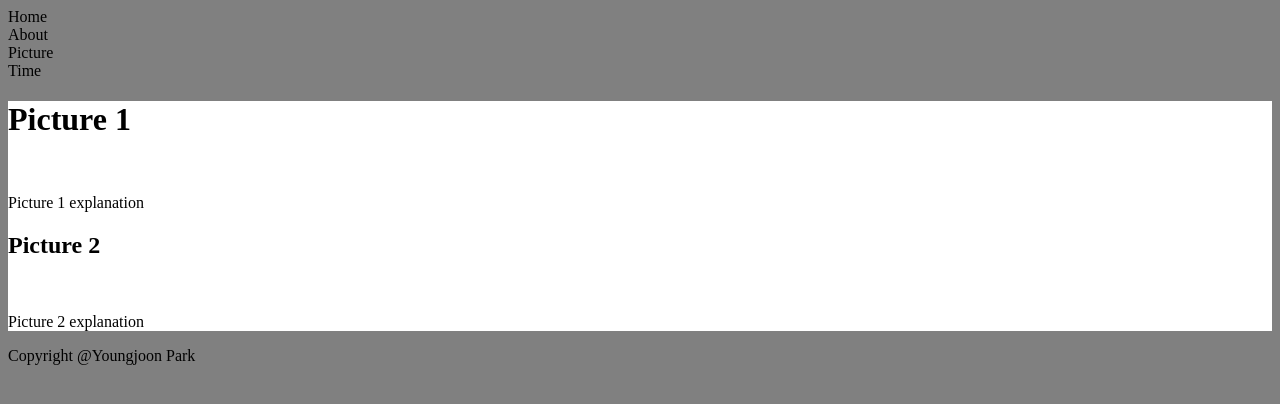
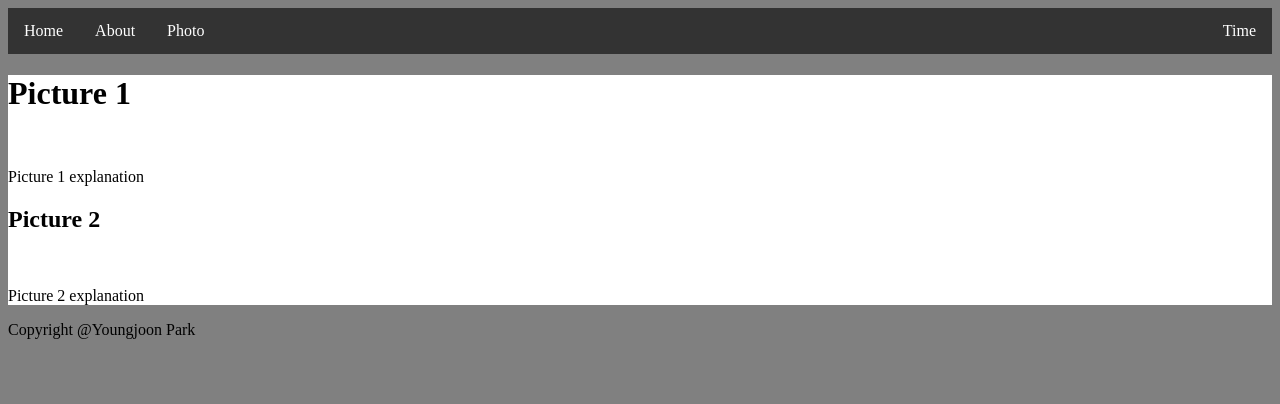
Before and after one commit to pyj2025/webKkei, a plain HTML site: page photo.html in a window 1280 px wide. Drawn offline with Linux system fonts and the light colour scheme.

Commit message:
linking htmls in menu

```diff
--- a/photo.html
+++ b/photo.html
@@ -7,14 +7,15 @@
     <link rel="stylesheet" href="main.css">
   </head>
   <body>
-    <section id="nav-section">
-      <nav>
-        <div>Home</div>
-        <div>About</div>
-        <div>Picture</div>
-        <div>Time</div>
-      </nav>
-    </section>
+    <header id="header_id">
+      <ul id="menubar">
+        <li><a href="./index.html">Home</a></li>
+        <li><a href="./aboutme.html">About</a></li>
+        <li><a href="./photo.html">Photo</a></li>
+        <li style="float:right"><a href="#time">Time</a></li>
+      </ul>
+    </header>
+
     <div id="mid-section">
       <h1>Picture 1</h1>
         <div><img src="dd" alt=""/></div>
```
Also changed, not shown: aboutme.html (+8 -8 lines), index.html (+3 -3 lines).
